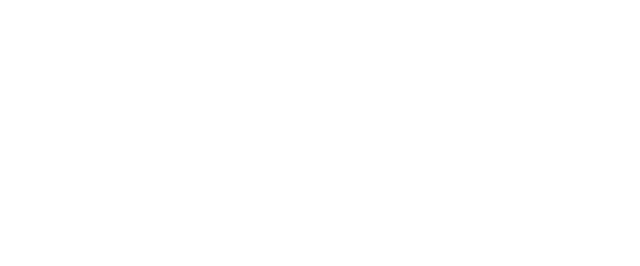
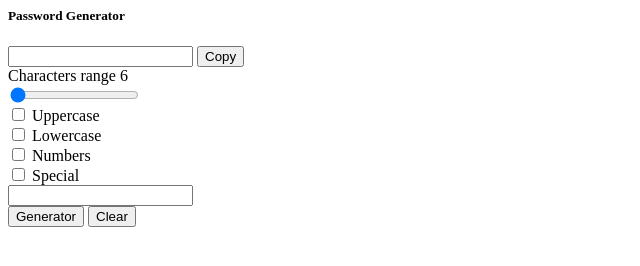
Before and after one commit to PedroBarge/Thales, a plain HTML site: page PasswordGenerator/index.html in a window 1280 px wide. Shown: the whole page, without its empty margins (0-640 px from the left). Drawn offline with Linux system fonts and the light colour scheme.

Commit message:
done. don't have any style

```diff
--- a/PasswordGenerator/generator.js
+++ b/PasswordGenerator/generator.js
@@ -0,0 +1,106 @@
+//Variables Area
+const arrayUpper = "ABCDEFGHIJKLMNOPQRSTUVWXYZ";
+const arrayLower = "abcdefghijklmnopqrstuvwxyz";
+const arrayNumber = "0123456789";
+const arraySpecial = "!@#$%^&*()_+?><:;";
+
+const uppercaseCheck = document.getElementById("uppercase");
+const lowercaseCheck = document.getElementById("lowercase");
+const numbersCheck = document.getElementById("numbers");
+const specialCheck = document.getElementById("special");
+
+let caracteresForPassword = [];
+let password = "";
+
+const rangeInput = document.getElementById("range");
+let maxCharacters = document.getElementById("maxCharacters");
+
+let showPassword = document.getElementById("showPassword");
+
+let checkedPasswordStrength = document.getElementById("checkPasswordStrength");
+//----------------------------------------------------------------
+cleanOptions();
+function cleanOptions() {
+  uppercaseCheck.checked = false;
+  lowercaseCheck.checked = false;
+  numbersCheck.checked = false;
+  specialCheck.checked = false;
+  rangeInput.value = 6;
+  maxCharacters.innerHTML = 6;
+  showPassword.value = "";
+  checkedPasswordStrength.value = "";
+}
+//----------------------------------------------------------------
+rangeInput.addEventListener("input", function () {
+  maxCharacters.innerHTML = rangeInput.value;
+});
+
+function generatePassword() {
+  caracteresForPassword = [];
+  password = "";
+
+  if (
+    !uppercaseCheck.checked &&
+    !lowercaseCheck.checked &&
+    !numbersCheck.checked &&
+    !specialCheck.checked
+  ) {
+    alert("Need to at least choose one option");
+    showPassword.value = "";
+    cleanOptions();
+    return;
+  }
+
+  if (uppercaseCheck.checked) {
+    caracteresForPassword.push(arrayUpper);
+  }
+  if (lowercaseCheck.checked) {
+    caracteresForPassword.push(arrayLower);
+  }
+  if (numbersCheck.checked) {
+    caracteresForPassword.push(arrayNumber);
+  }
+  if (specialCheck.checked) {
+    caracteresForPassword.push(arraySpecial);
+  }
+
+  let allCharacters = caracteresForPassword.join("");
+
+  for (let i = 0; i < rangeInput.value; i++) {
+    password += allCharacters[Math.floor(Math.random() * allCharacters.length)];
+  }
+
+  showPassword.value = password;
+  functionCheckedPasswordStrength();
+}
+
+function copyPassword() {
+  navigator.clipboard.writeText(password);
+  alert("Password Copied!");
+}
+
+function functionCheckedPasswordStrength() {
+  const length = password.length;
+  const hasLowerCase = /[a-z]/.test(password);
+  const hasUpperCase = /[A-Z]/.test(password);
+  const hasDigit = /\d/.test(password);
+  const hasSpecialChar = /[@#$%^&*()_+?><:;]/.test(password);
+
+  if (
+    length >= 16 &&
+    hasLowerCase &&
+    hasUpperCase &&
+    hasDigit &&
+    hasSpecialChar
+  ) {
+    checkedPasswordStrength.value = "Very High Strength";
+  } else if (length >= 12 && hasLowerCase && hasUpperCase && hasDigit) {
+    checkedPasswordStrength.value = "High Strength";
+  } else if (length >= 8 && hasLowerCase && hasUpperCase && hasDigit) {
+    checkedPasswordStrength.value = "Medium Strength";
+  } else if (length >= 6 && (hasLowerCase || hasDigit)) {
+    checkedPasswordStrength.value = "Low Strength";
+  } else {
+    checkedPasswordStrength.value = "Invalid Password";
+  }
+}
--- a/PasswordGenerator/index.html
+++ b/PasswordGenerator/index.html
@@ -8,7 +8,39 @@
     <title>Password Generator</title>
   </head>
   <body>
-    <div class="home"></div>
+    <h5>Password Generator</h5>
+    <div class="container">
+      <input type="text" id="showPassword" readonly />
+      <button id="copy" onclick="copyPassword()">Copy</button>
+      <div>
+        Characters range <span id="maxCharacters">6</span>
+      </div>
+      <div>
+        <input type="range" name="range" id="range" min="6" max="32" value="6">
+        <label for="range"></label>
+      </div>
+      <div>
+        <input type="checkbox" name="uppercase" id="uppercase" />
+        <label for="uppercase">Uppercase</label>
+      </div>
+      <div>
+        <input type="checkbox" name="lowercase" id="lowercase" />
+        <label for="lowercase">Lowercase</label>
+      </div>
+      <div>
+        <input type="checkbox" name="numbers" id="numbers" />
+        <label for="numbers">Numbers</label>
+      </div>
+      <div>
+        <input type="checkbox" name="special" id="special" />
+        <label for="special">Special</label>
+      </div>
+      <div>
+        <input type="text" id="checkPasswordStrength" readonly>
+      </div>
+      <button id="generator" onclick="generatePassword()">Generator</button>
+      <button id="clear" onclick="cleanOptions()">Clear</button>
+    </div>
   </body>
   <script src="generator.js"></script>
 </html>
```
